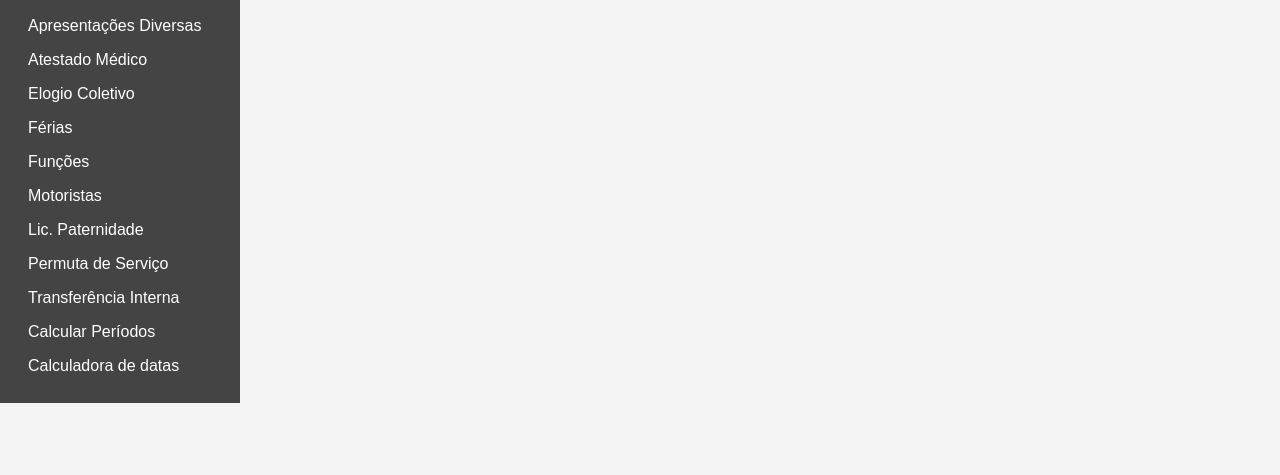
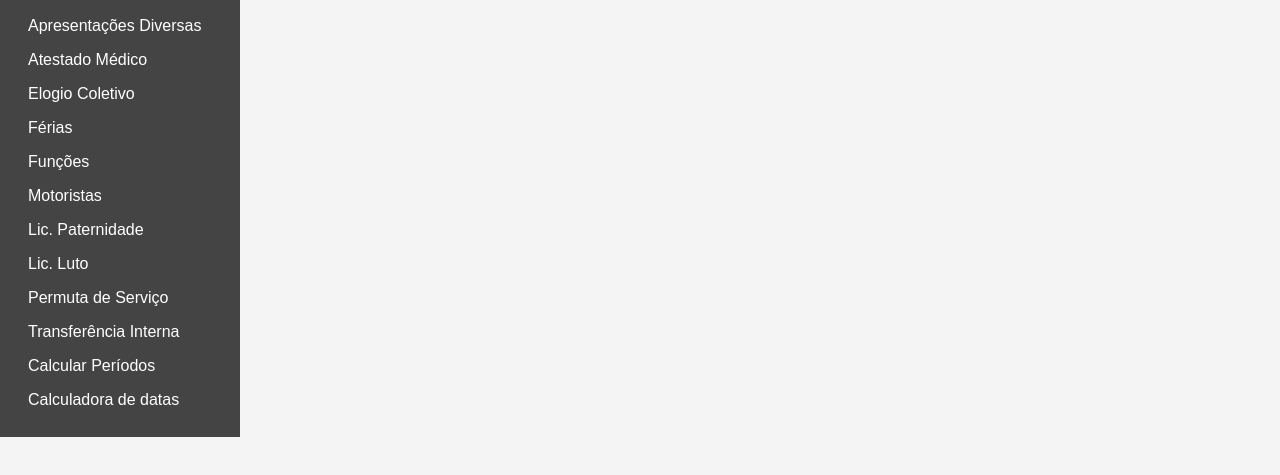
Before and after one commit to WDiangeles/Site-de-Notas, a plain HTML site: page index.html in a window 1280 px wide. Shown: the part 213-688 px from the top of the page. Drawn offline with Linux system fonts and the light colour scheme.

Commit message:
Update menu

```diff
--- a/index.html
+++ b/index.html
@@ -26,6 +26,7 @@
                 <li><a src="./Função/index.html" href="#" onclick="carregarPagina('./Função/index.html')">Funções</a></li>
                 <li><a src="./Motorista/index.html" onclick="carregarPagina('./Motorista/index.html')">Motoristas</a></li>
                 <li><a src="./Paternidade/index.html" onclick="carregarPagina('./Paternidade/index.html')">Lic. Paternidade</a></li>
+                <li><a src="./Luto/index.html" onclick="carregarPagina('./Luto/index.html')">Lic. Luto</a></li>
                 <li><a src="./Permuta/index.html" onclick="carregarPagina('./Permuta/index.html')">Permuta de Serviço</a></li>
                  <li><a src="./Transf Interna/index.html" onclick="carregarPagina('./Transf Interna/index.html')">Transferência Interna</a></li>
                 <li><a src="https://alpha01abs.github.io/CalculadoraPeriodos/" onclick="carregarPagina('https://alpha01abs.github.io/CalculadoraPeriodos/')">Calcular Períodos</a></li>
```
